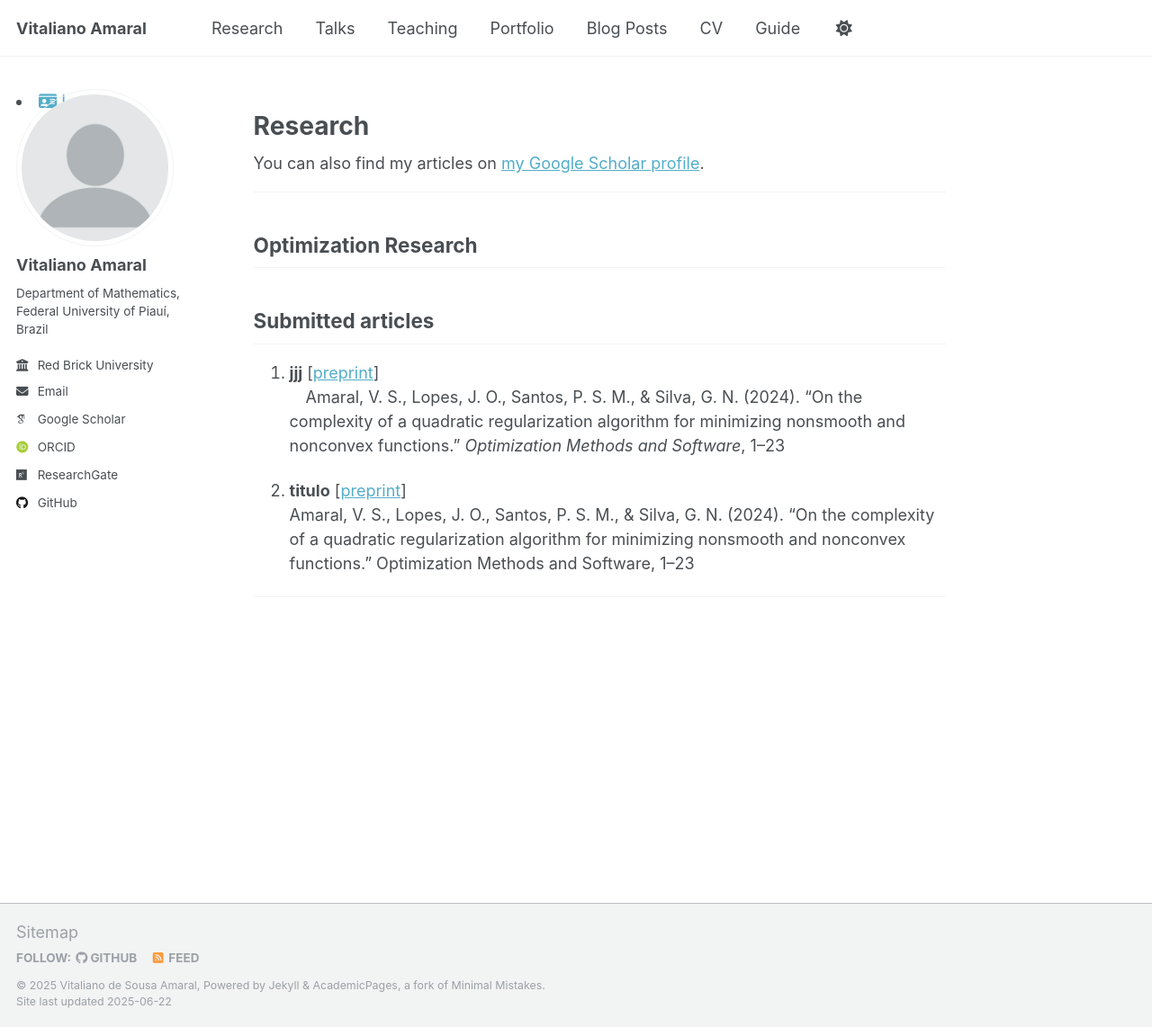
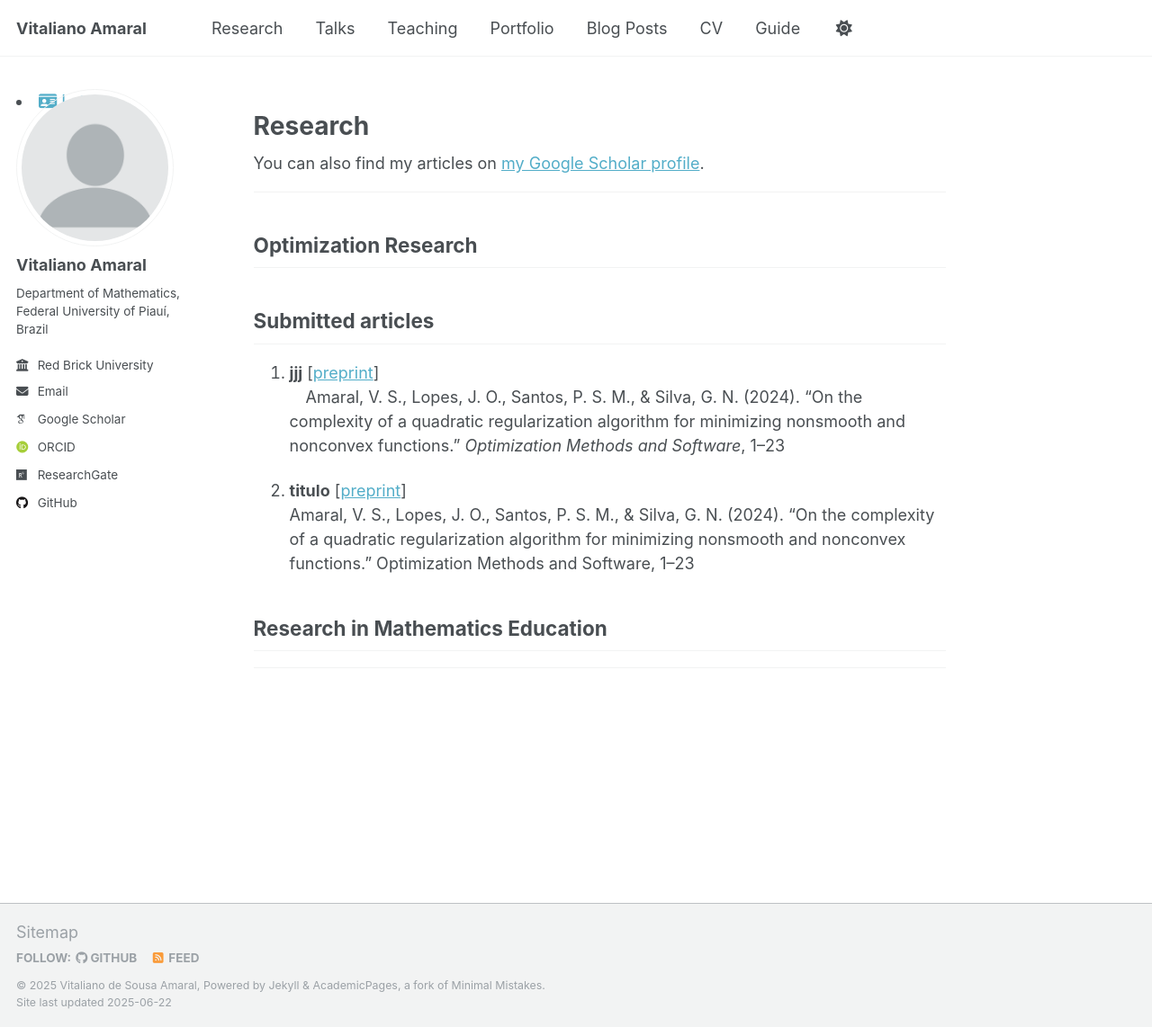
Before and after one commit to vitalianoamaral/vitalianoamaral.github.io, a Jekyll site: the page built from _pages/research.md, in a window 1280 px wide and 1142 px high. Shown: the whole window at 90% size. Built offline with Jekyll 4.4.1, drawn with Linux system fonts in a browser that asks for light colours; some web fonts are replaced.

Commit message:
Update research.md

```diff
--- a/_pages/research.md
+++ b/_pages/research.md
@@ -18,4 +18,5 @@ author_profile: true
 2. **titulo** [<a href="LINK_DO_PREPRINT_2">preprint</a>]
    Amaral, V. S., Lopes, J. O., Santos, P. S. M., & Silva, G. N. (2024). "On the complexity of a quadratic regularization algorithm for minimizing nonsmooth and nonconvex functions." Optimization Methods and Software, 1–23
 
+## Research in Mathematics Education
 ---
```
